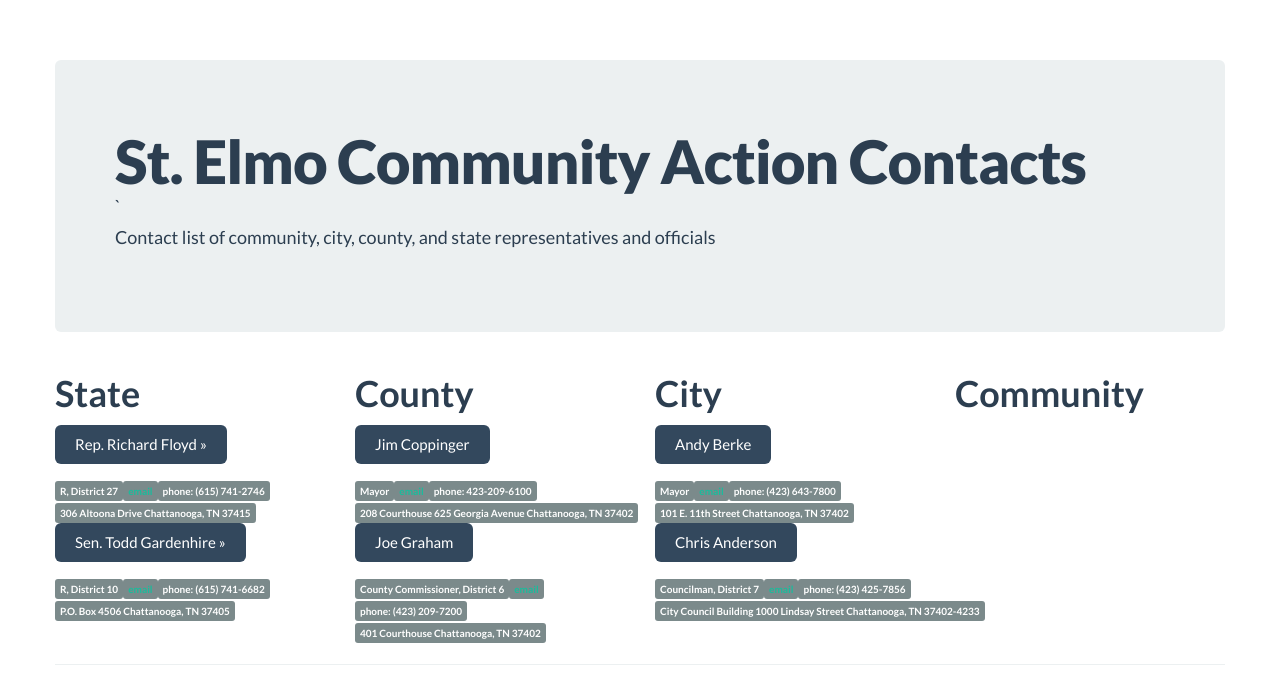
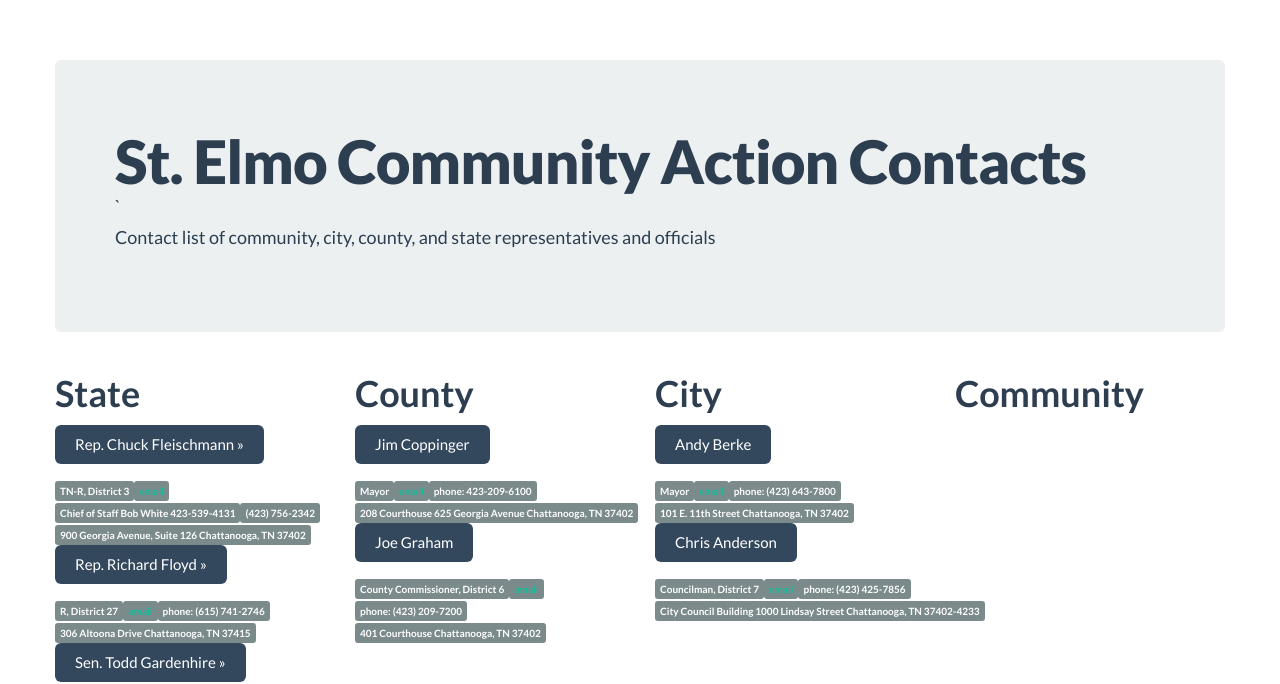
Before and after one commit to noelweichbrodt/StElmoCommunityActionContacts, a plain HTML site: page index.html in a window 1280 px wide. Shown: the top 684 px of the page. Drawn offline with nearby package versions, Linux system fonts and the light colour scheme; grey boxes are pictures that could not be loaded.

Commit message:
Added Chuck Fleischmann contact info

```diff
--- a/index.html
+++ b/index.html
@@ -37,6 +37,8 @@
             <div class="row">
                 <div class="span3">
                     <h2>State</h2>
+                    <p><a class="btn btn-primary" href="http://fleischmann.house.gov/">Rep. Chuck Fleischmann &raquo;</a></p><span class="label label-dated">TN-R, District 3</span><span class="label label-dated"><a href="https://fleischmann.house.gov/contact-me/email-me">email</a></span><span class="label label-dated">Chief of Staff Bob White 423-539-4131</a></span><span class="label label-dated">(423) 756-2342</a></span><span class="label label-dated">900 Georgia Avenue, Suite 126
+Chattanooga, TN 37402</a></span>
                     <p><a class="btn btn-primary" href="http://www.capitol.tn.gov/house/members/h27.html">Rep. Richard Floyd &raquo;</a></p><span class="label label-dated">R, District 27</span><span class="label label-dated"><a href="mailto:rep.richard.floyd@capitol.tn.gov.RemoveThisPart">email</a></span><span class="label label-dated">phone: (615) 741-2746</a></span><span class="label label-dated">306 Altoona Drive
 Chattanooga, TN 37415</a></span>
                     <p><a class="btn btn-primary" href="http://www.capitol.tn.gov/senate/members/s10.html">Sen. Todd Gardenhire &raquo;</a></p><span class="label label-dated">R, District 10</span><span class="label label-dated"><a href="mailto:sen.todd.gardenhire@capitol.tn.gov">email</a></span><span class="label label-dated">phone: (615) 741-6682</a></span><span class="label label-dated">P.O. Box 4506
```
